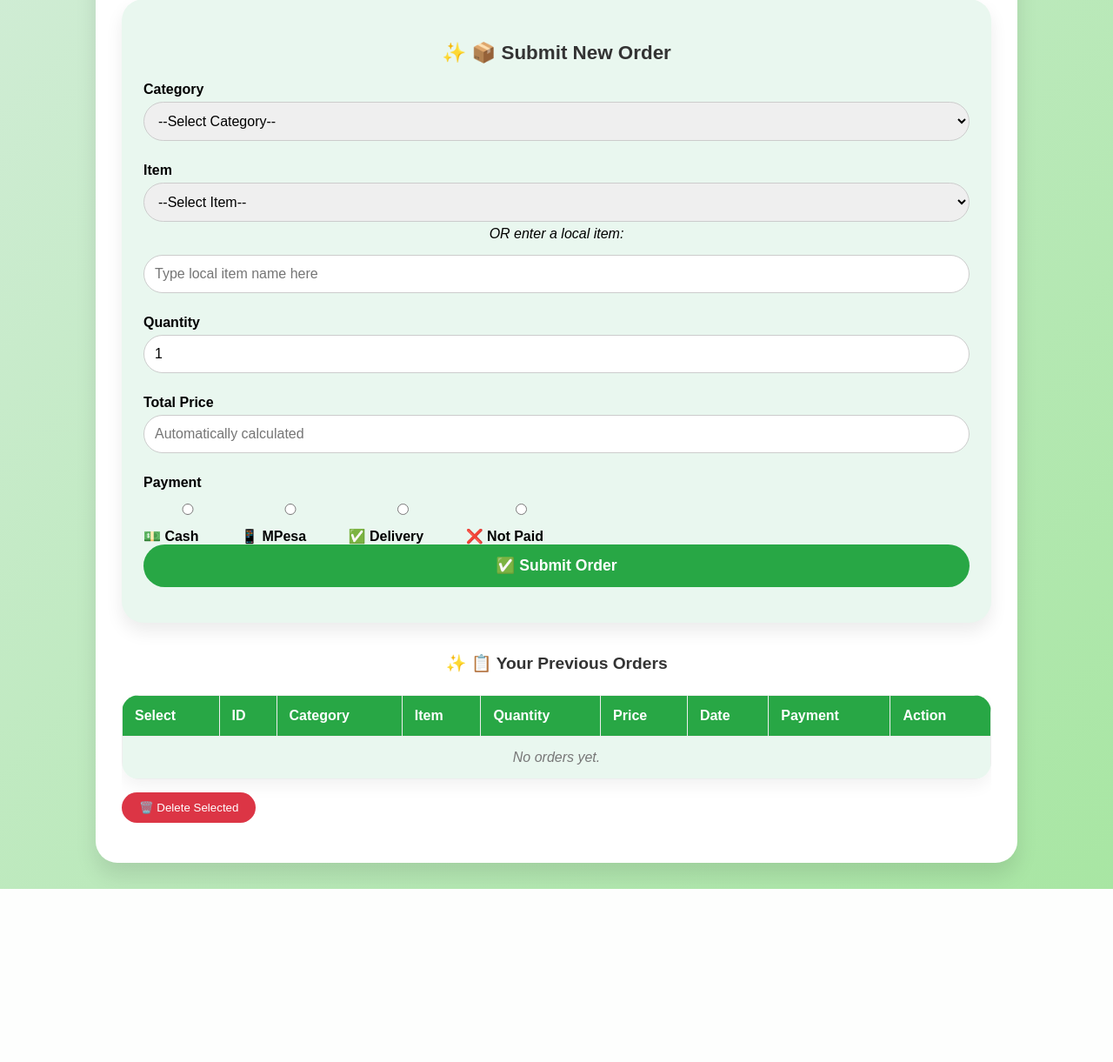
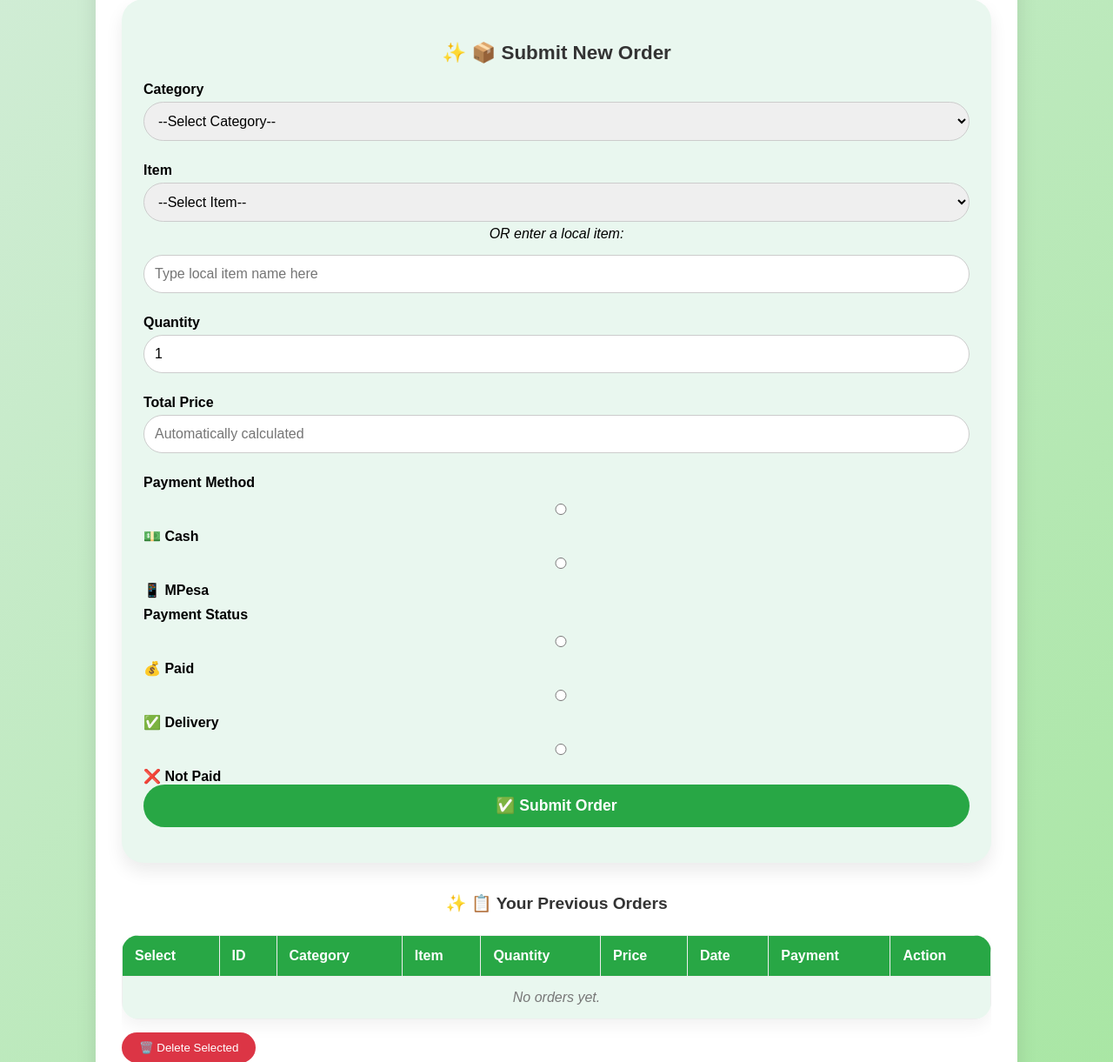
Before and after one commit to TRACY205/sales_brookelands, a Django app: page /dashboard/ in a window 1280 px wide. Shown: the part 296-1517 px from the top of the page at 87% size. Before the commit the page ends 1318 px from the top, so only its background shows below. Run offline with Django 5.2, Linux system fonts and the light colour scheme; the visitor is signed in with stand-in values (Sample User, id 1); data that the repository does not hold is empty.

Commit message:
Update code

```diff
--- a/myapp/forms.py
+++ b/myapp/forms.py
@@ -23,6 +23,7 @@ class ExpenseForm(forms.ModelForm):
 
 class SaleForm(forms.ModelForm):
     PAYMENT_STATUS_CHOICES = [
+        ("Paid", "💰 Paid"),
         ("Delivery", "✅ Delivery"),
         ("Not Paid", "❌ Not Paid"),
     ]
--- a/myapp/templates/user_dashboard.html
+++ b/myapp/templates/user_dashboard.html
@@ -202,19 +202,25 @@ h3::before { content: "✨ "; }
         <input type="number" id="quantity" name="quantity" min="1" value="1" required>
 
         <label>Total Price</label>
-            <input type="text" id="price" name="price" placeholder="Automatically calculated">
+        <input type="text" id="price" name="price" placeholder="Automatically calculated" readonly>
 
-            <label>Payment</label>
-          <div class="payment-options">
         <!-- Payment Method -->
+        <label>Payment Method</label>
+        <div class="payment-methods">
             <label>
                 <input type="radio" name="payment_method" value="Cash" required> 💵 Cash
             </label>
             <label>
                 <input type="radio" name="payment_method" value="MPesa" required> 📱 MPesa
             </label>
+        </div>
 
-    <!-- Payment Status (renamed Paid → Delivery) -->
+        <!-- Payment Status -->
+        <label>Payment Status</label>
+        <div class="payment-status">
+            <label>
+                <input type="radio" name="payment_status" value="Paid" required> 💰 Paid
+            </label>
             <label>
                 <input type="radio" name="payment_status" value="Delivery" required> ✅ Delivery
             </label>
```
Also changed, not shown: myapp/models.py (+4 -5 lines). Lines whose indentation alone changed are shown as unchanged.
